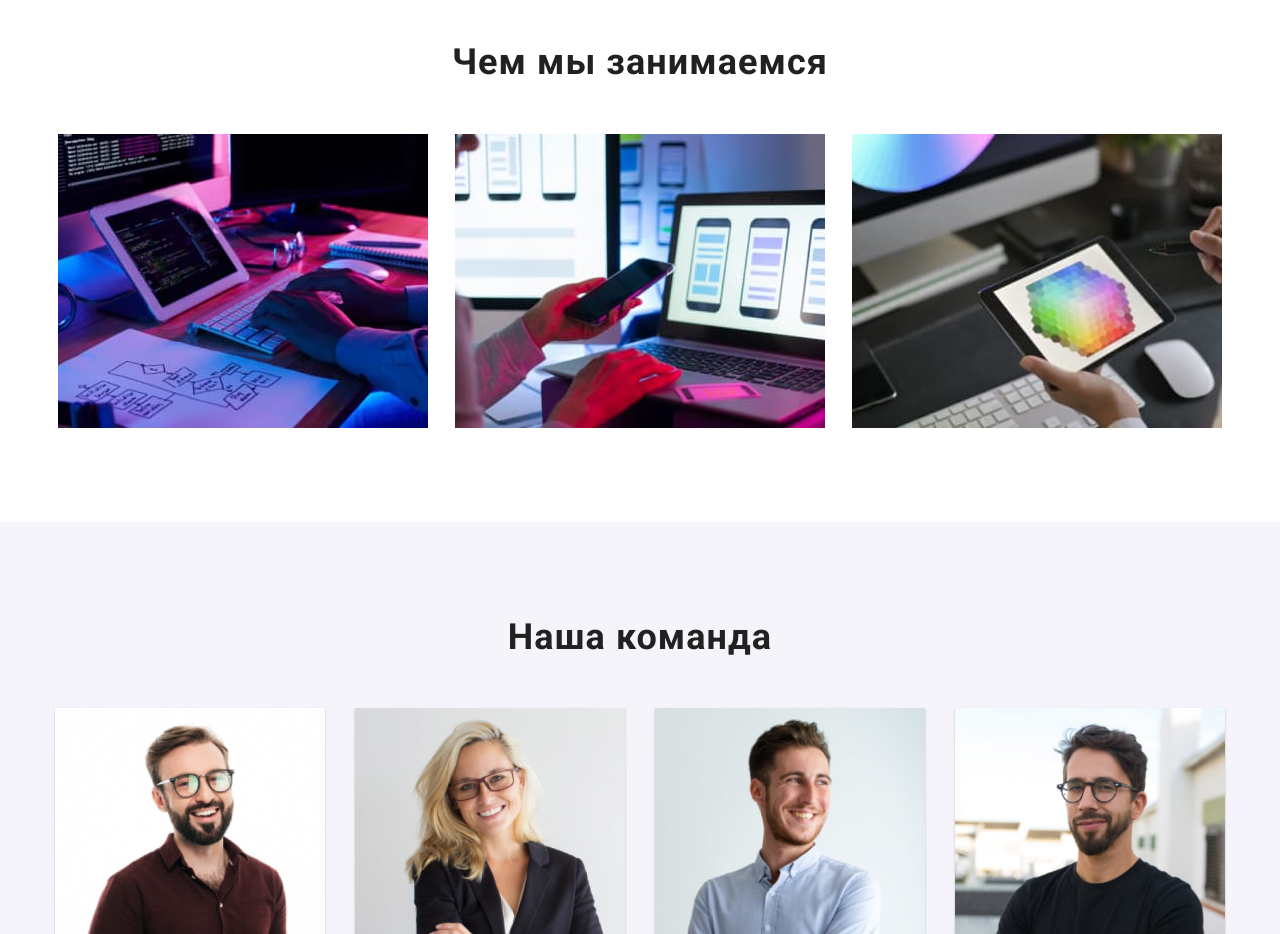
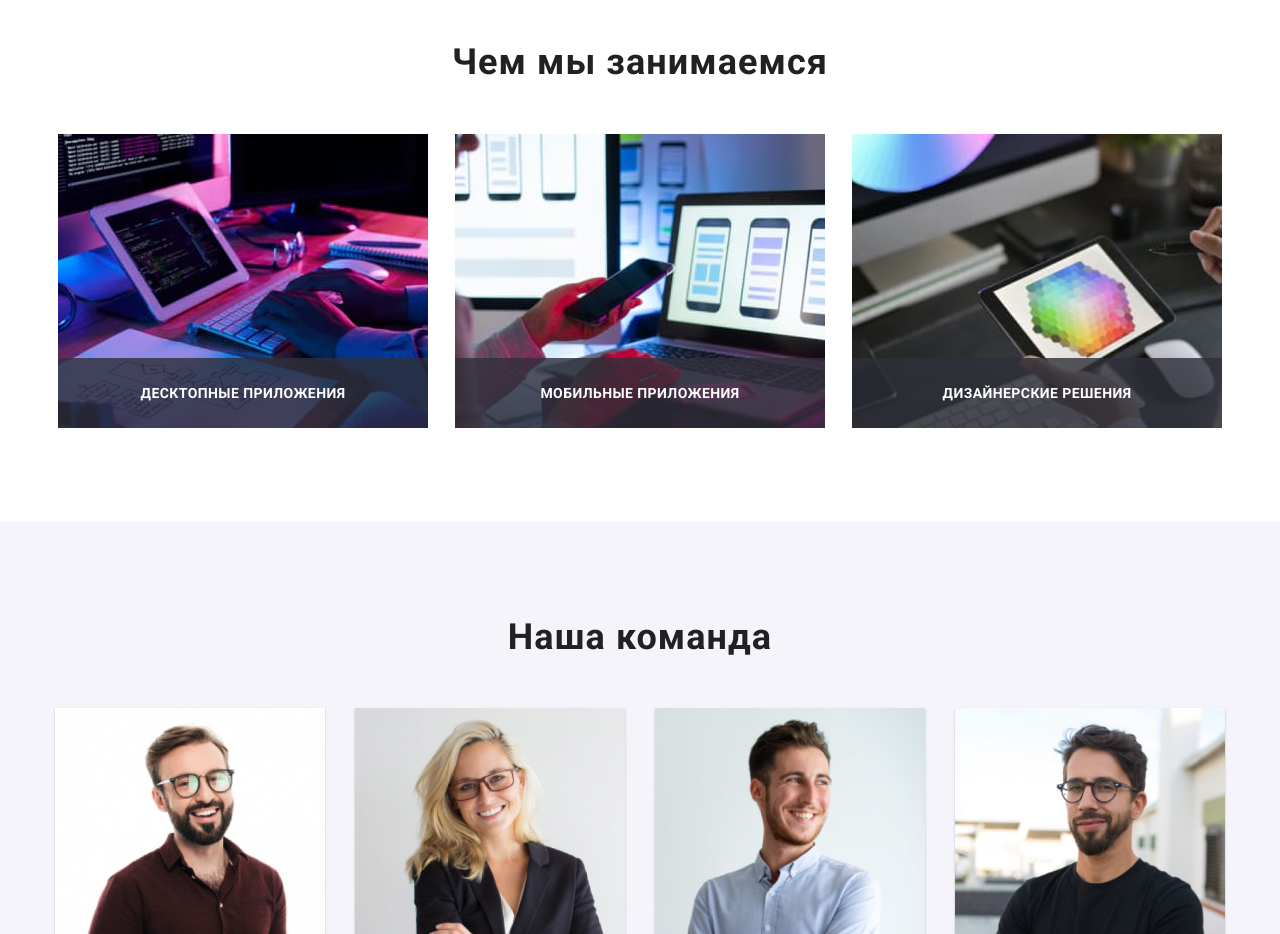
Before and after one commit to leshakrikun/goit-markup-hw-05, a plain HTML site: page index.html in a window 1280 px wide. Shown: the part 1100-2034 px from the top of the page. Drawn offline with nearby package versions, Linux system fonts and the light colour scheme.

Commit message:
before animation of portfolio

```diff
--- a/css/style.css
+++ b/css/style.css
@@ -53,10 +53,13 @@
         display: flex;
         align-items: center;
         margin-left: auto;
+
+
     }
     .contact:hover,
     .contact:focus {
         color: var(--accent-color);
+
     }
     .nav-link {
         display: flex;
@@ -69,6 +72,7 @@
         padding-top: 32px;
         padding-bottom: 32px;
         position: relative;
+        transition: color 250ms cubic-bezier(0.4, 0, 0.2, 1);
     }
     .header {
         display: flex;
@@ -128,6 +132,7 @@
         display: flex;
         padding-top: 32px;
         padding-bottom: 32px;
+        transition: color 250ms cubic-bezier(0.4, 0, 0.2, 1);
     }
     .hero {
         text-transform: uppercase;
@@ -231,7 +236,30 @@
     }
     .work {
         display: block;
+
     }
+    .list-work-item {
+        position: relative;
+    }
+     .work-type {
+
+        margin: auto;
+        text-transform: uppercase;
+        position: absolute;
+        bottom: 0%;
+        right: 0;
+        width: 100%;
+        height: 70px;
+        line-height: 70px;
+        white-space: nowrap;
+        align-items: center;
+        font-size: 14px;
+        font-weight: 700;
+        letter-spacing: 0.03em;
+        text-align: center;
+        color: var(--third-background-color);
+        background-color: rgba(47, 48, 58, 0.8);
+}
     .list-work {
         display: flex;
         justify-content: center;
@@ -369,11 +397,15 @@
         text-align: center;
         background-color: var(--team-color);
         border-radius: 4px;
+        transition: color 250ms cubic-bezier(0.4, 0, 0.2, 1),
+        background-color 250ms cubic-bezier(0.4, 0, 0.2, 1),
+        box-shadow 250ms cubic-bezier(0.4, 0, 0.2, 1);
     }
     .button-filter:hover,
     .button-filter:focus {
         background-color: var(--accent-color);
         color: var(--third-background-color);
+        box-shadow: 0px 4px 4px 0px #000000 25%;
     }
     button {
         outline: none;
@@ -399,7 +431,9 @@
         background: var(--third-background-color);
         margin-left: 30px;
         margin-top: 30px;
-
+    }
+    .one-work-link {
+        transition: box-shadow 250ms cubic-bezier(0.4, 0, 0.2, 1);
     }
     .one-work-link:focus,
     .one-work-link:hover {
@@ -495,6 +529,9 @@
   height: 90px;
   background-color: var(--third-background-color);
   color: var(--link-color);
+
+  transition: color 250ms cubic-bezier(0.4, 0, 0.2, 1),
+  border 250ms cubic-bezier(0.4, 0, 0.2, 1);
 }
 .icon-square:hover,
 .icon-square:focus {
@@ -531,6 +568,9 @@ color: var(--accent-color);
     color: var(--link-color);
     background-position: center;
     margin-right: 6px;
+
+    transition: color 250ms cubic-bezier(0.4, 0, 0.2, 1),
+    background-color 250ms cubic-bezier(0.4, 0, 0.2, 1);
 }
 .social-link:last-child {
 margin-right: 0;
--- a/index.html
+++ b/index.html
@@ -72,14 +72,17 @@
             <div class="container">
                 <h2 class="section-title">Чем мы занимаемся</h2>
                 <ul class="list-work">
-                    <li>
+                    <li class="list-work-item">
                         <img class="work" src="./img/Optymized/box-1.jpg" alt="Человек пишет программу на планшете" width="370"/>
+                        <p class="work-type">Десктопные приложения</p>
                     </li>
-                    <li>
+                    <li class="list-work-item">
                         <img class="work" src="./img/Optymized/box-2.jpg" alt="Работа с телефоном и планшетом" width="370"/>
+                        <p class="work-type">Мобильные приложения</p>
                     </li>
-                    <li>
+                    <li class="list-work-item">
                         <img class="work" src="./img/Optymized/box-3.jpg" alt="Человек выбирает нужный цвет на планшете" width="370"/>
+                        <p class="work-type">Дизайнерские решения</p>
                     </li>
                 </ul>
             </div>
```
